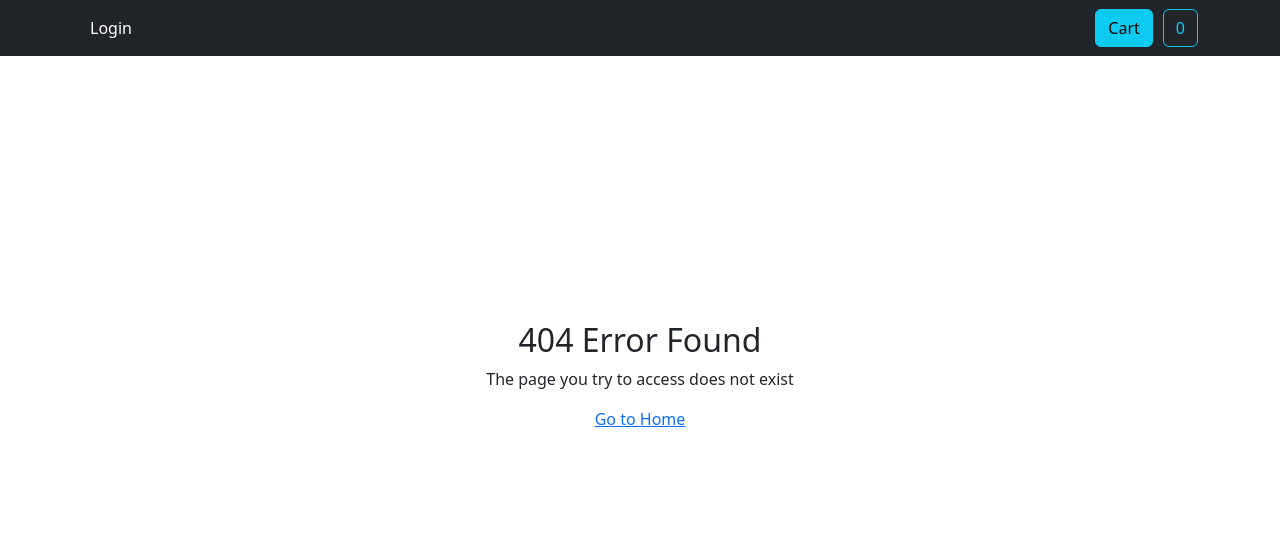
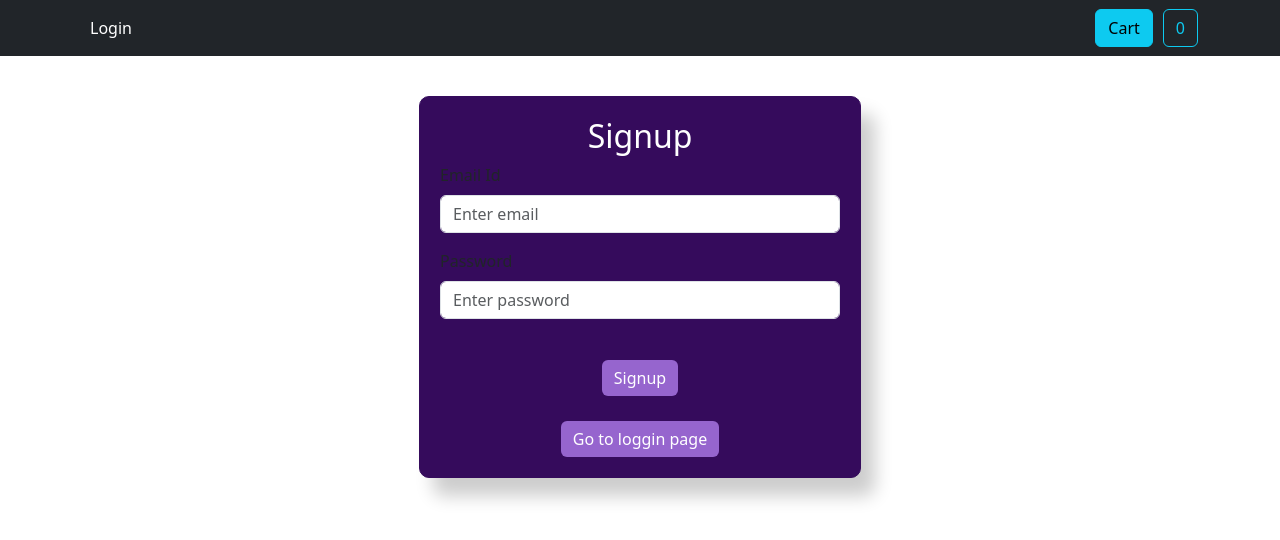
Before and after one commit to Ritikadhangar910/Ecommancereact, a React (Create React App) app: page /contact in a window 1280 px wide. Before the commit this address had no page. Shown: the top 540 px of the page. Built offline with nearby package versions, Linux system fonts and the light colour scheme.

Commit message:
redirect users who are not logged in to the Login Page

```diff
--- a/src/App.js
+++ b/src/App.js
@@ -35,26 +35,24 @@ function App() {
           {expiredTime ? <Home /> : <AuthForm />}
         </Route>
 
-        {expiredTime ? (
-          <>
         <Route path="/store" exact>
-              <Showproducts />
+          {expiredTime ? <Showproducts /> : <AuthForm />}
         </Route>
         <Route path="/store/:storeid" exact>
-              <Productdetail />
+          {expiredTime ? <Productdetail /> : <AuthForm />}
         </Route>
         <Route path="/about" exact>
-              <About />
+          {expiredTime ? <About /> : <AuthForm />}
         </Route>
         <Route path="/contact" exact>
-              <Contact />
+          {expiredTime ? <Contact /> : <AuthForm />}
         </Route>
-          </>
-        ) : (
+        {!expiredTime && (
           <Route path="/auth" exact>
             <AuthForm />
           </Route>
         )}
+
         <Route path="*">
           <NotFound />
         </Route>
```
Lines whose indentation alone changed are shown as unchanged.
